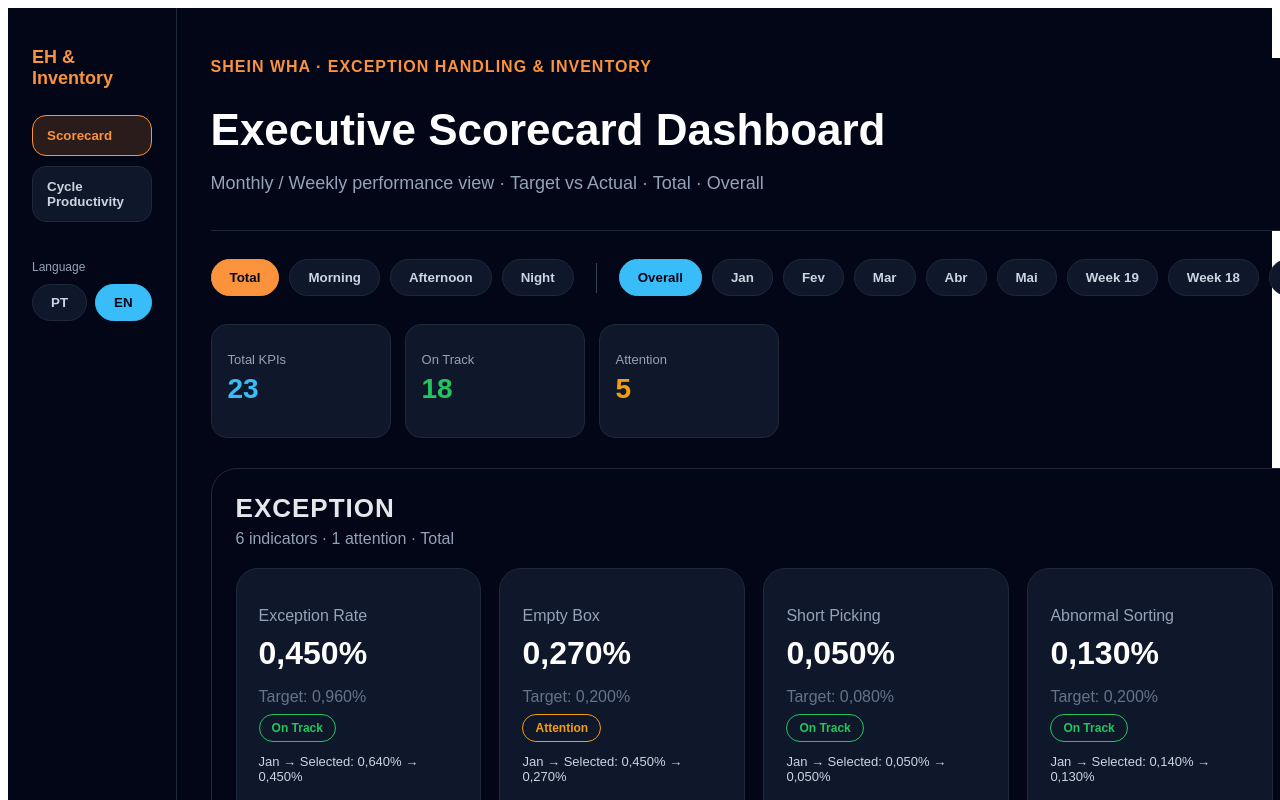
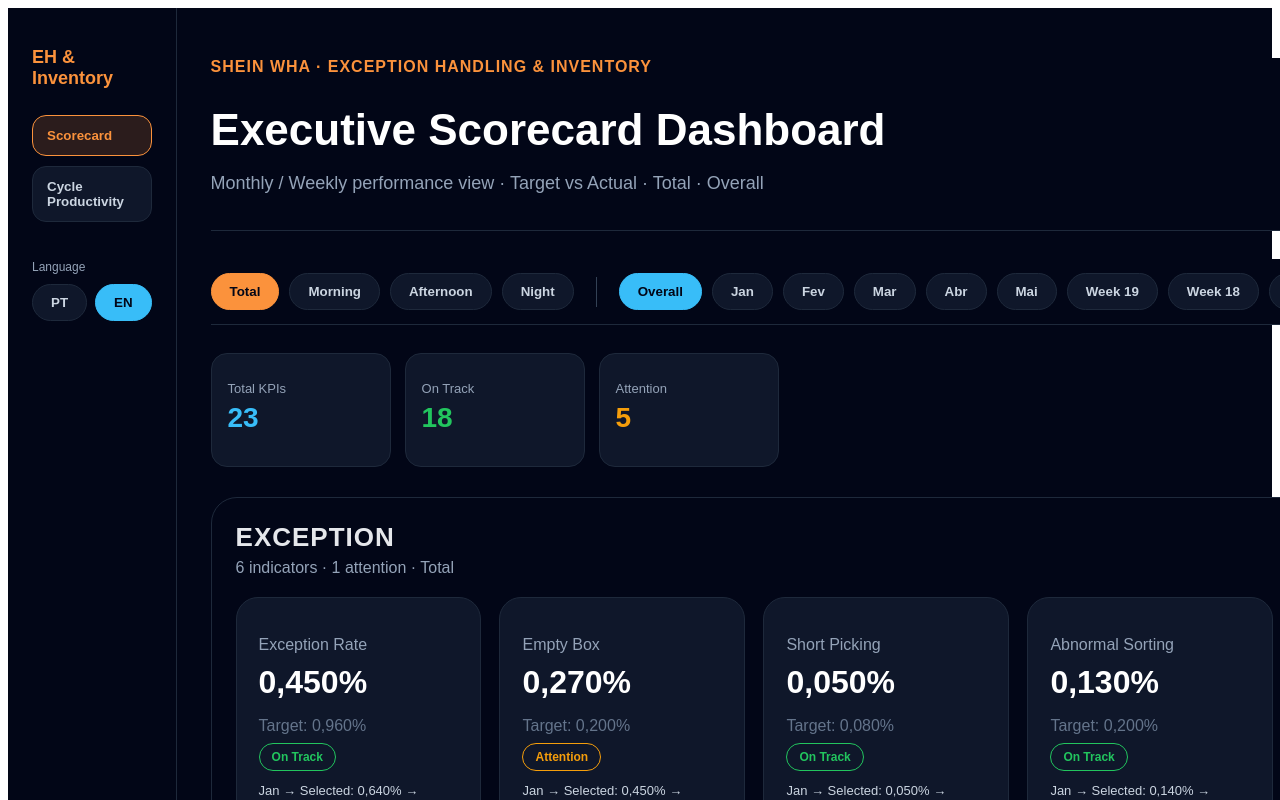
Before and after one commit to gabrielmedinaleite-hue/exception-handling-dashboard, a Next.js app: page / in a window 1280 px wide. Shown: the top 800 px of the page. Built offline with nearby package versions, Linux system fonts and the light colour scheme.

Commit message:
Update page.js

```diff
--- a/app/page.js
+++ b/app/page.js
@@ -347,7 +347,20 @@
 
 function FilterBar({ selectedShift, setSelectedShift, selectedMonth, setSelectedMonth }) {
   return (
-    <section style={{ display: "flex", gap: "22px", alignItems: "center", marginBottom: "28px" }}>
+    <section
+  style={{
+    position: "sticky",
+    top: 0,
+    zIndex: 999,
+    background: "#020617",
+    display: "flex",
+    gap: "22px",
+    alignItems: "center",
+    marginBottom: "28px",
+    padding: "14px 0",
+    borderBottom: "1px solid #1e293b",
+  }}
+>
       <div style={{ display: "flex", gap: "10px" }}>
         {shifts.map((shift) => (
           <Button key={shift} active={selectedShift === shift} onClick={() => setSelectedShift(shift)}>
```
